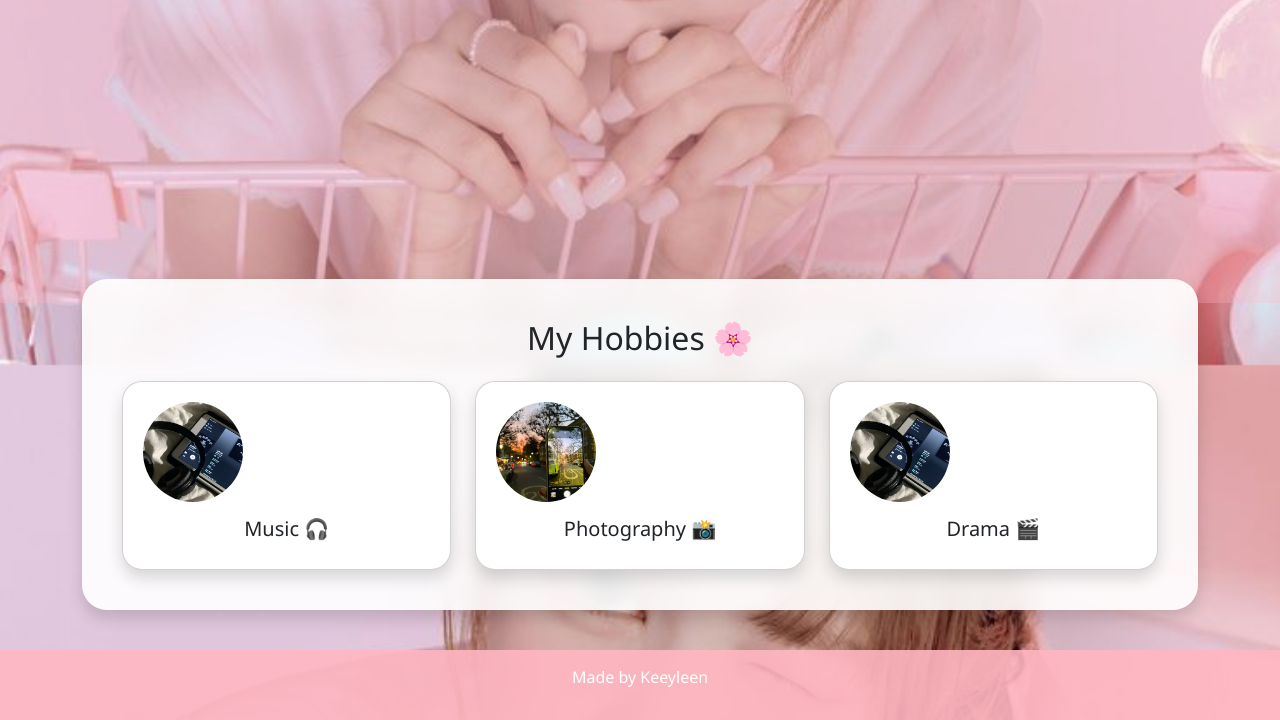
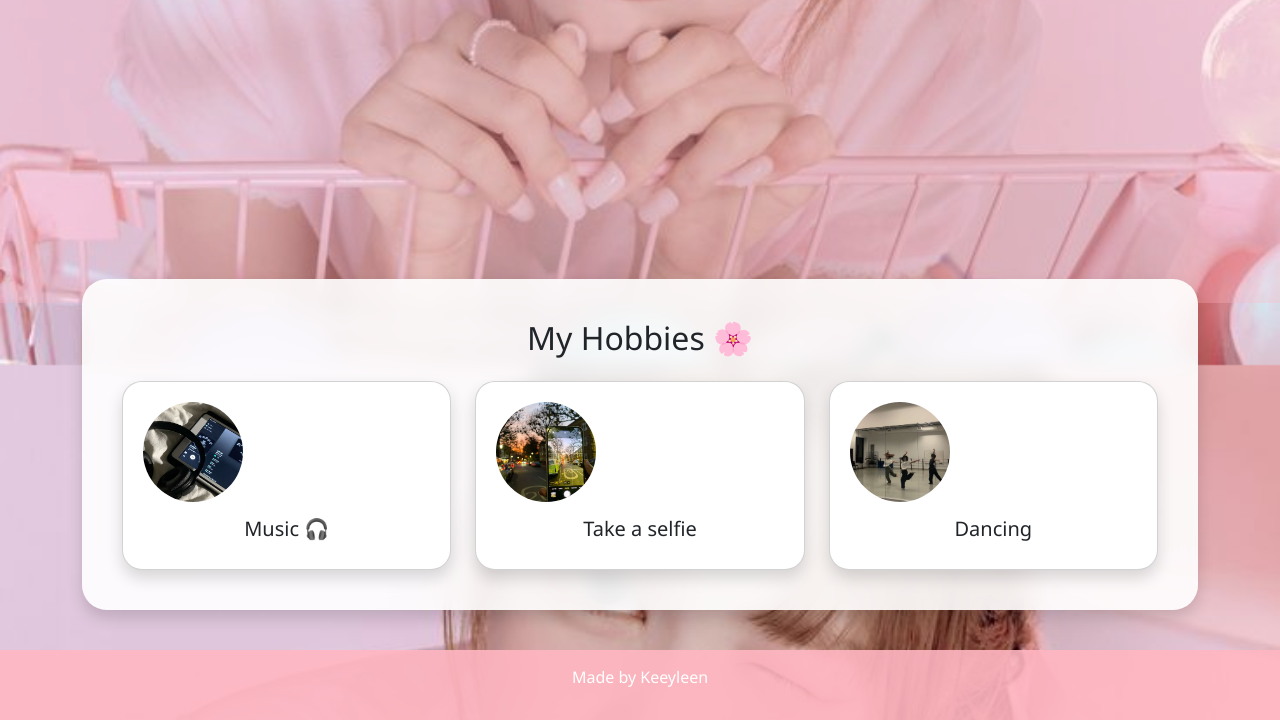
Before and after one commit to keeyleenn/portopolio-keeyleen-10pplg2-, a plain HTML site: page index.html in a window 1280 px wide. Shown: the part 497-1217 px from the top of the page. Drawn offline with nearby package versions, Linux system fonts and the light colour scheme.

Commit message:
Add files via upload

```diff
--- a/index.html
+++ b/index.html
@@ -119,14 +119,14 @@
       <div class="col-md-4">
         <div class="card shadow">
           <img src="photo aesthetic 🖤.jpeg" class="hobby-img">
-          <h5>Photography 📸</h5>
+          <h5>Take a selfie</h5>
         </div>
       </div>
 
       <div class="col-md-4">
         <div class="card shadow">
-          <img src="download (63).jpeg" class="hobby-img">
-          <h5>Drama 🎬</h5>
+          <img src="download (62).jpeg" class="hobby-img">
+          <h5>Dancing</h5>
         </div>
       </div>
 
```
